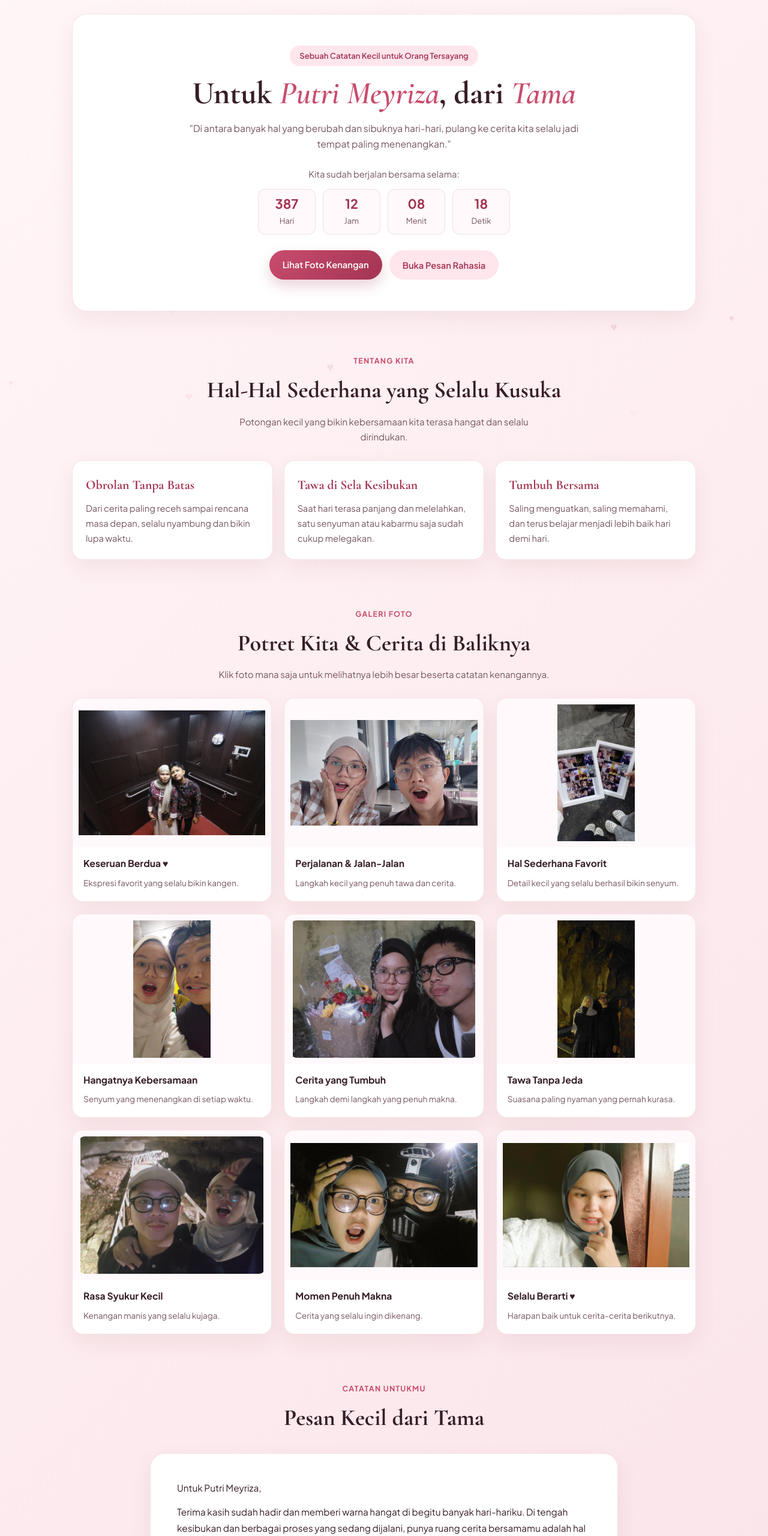
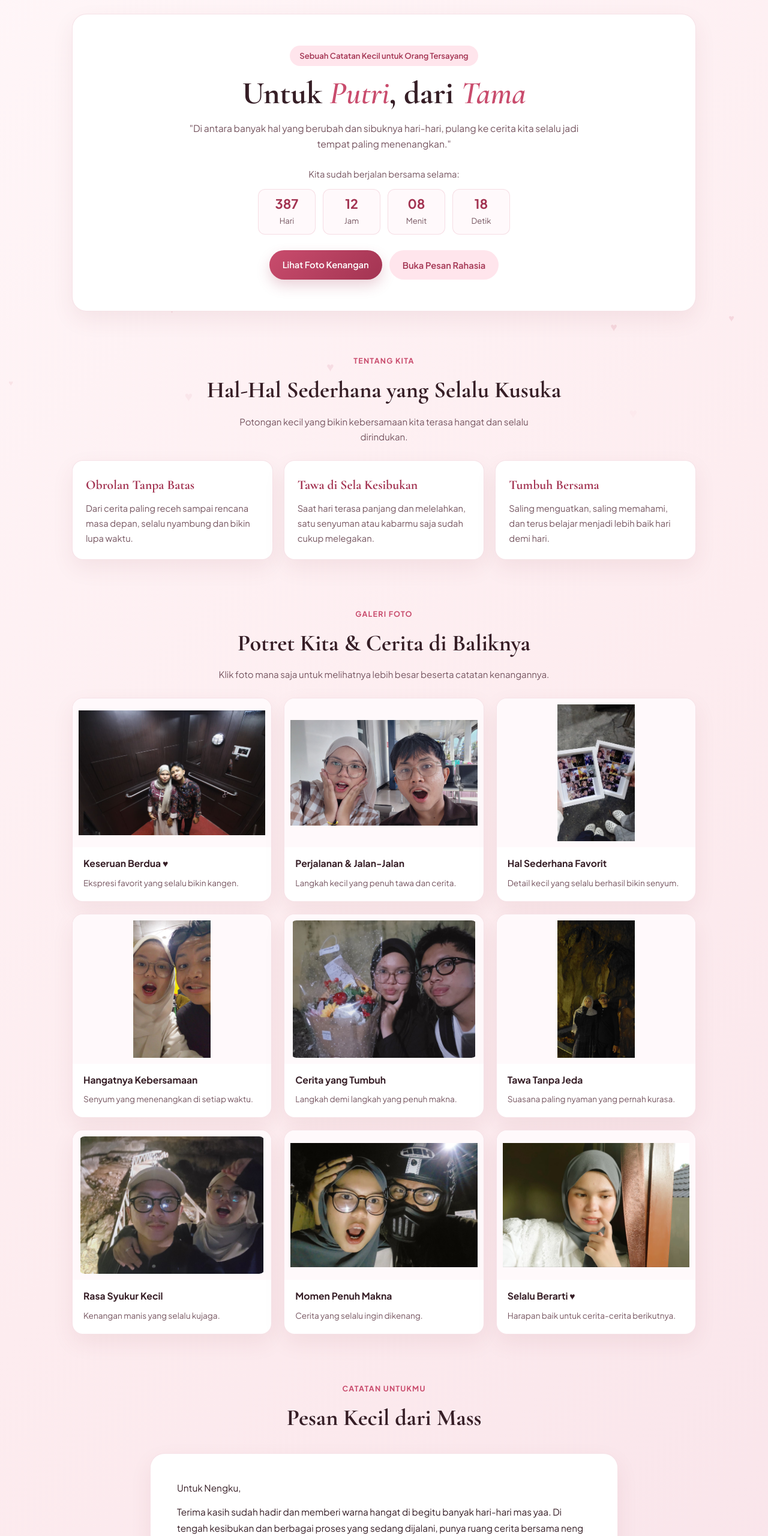
Before and after one commit to putrapratama2209-boop/Myhome, a plain HTML site: page index.html in a window 1280 px wide. Shown: the part 100-2660 px from the top of the page at 60% size. Drawn offline with nearby package versions, Linux system fonts and the light colour scheme.

Commit message:
Update index.html

```diff
--- a/index.html
+++ b/index.html
@@ -3,7 +3,7 @@
 <head>
     <meta charset="UTF-8" />
     <meta name="viewport" content="width=device-width, initial-scale=1.0" />
-    <title>Ruang Kenangan Kita | Tama &amp; Putri Meyriza</title>
+    <title>Ruang Kenangan Kita | Tama &amp; Putri Meyriza Handayani</title>
     <link rel="preconnect" href="https://fonts.googleapis.com">
     <link rel="preconnect" href="https://fonts.gstatic.com" crossorigin>
     <link href="https://fonts.googleapis.com/css2?family=Cormorant+Garamond:ital,wght@0,600;0,700;1,600&family=Plus+Jakarta+Sans:wght@400;500;600;700&display=swap" rel="stylesheet">
@@ -35,7 +35,7 @@
         <section id="cerita" class="hero">
             <div class="container hero-card">
                 <span class="badge">Sebuah Catatan Kecil untuk Orang Tersayang</span>
-                <h1>Untuk <span>Putri Meyriza</span>, dari <span>Tama</span></h1>
+                <h1>Untuk <span>Putri</span>, dari <span>Tama</span></h1>
                 <p class="quote">
                     "Di antara banyak hal yang berubah dan sibuknya hari-hari, pulang ke cerita kita selalu jadi tempat paling menenangkan."
                 </p>
@@ -92,9 +92,9 @@
 
                 <div class="photo-grid">
                     <!-- Foto 1 -->
-                    <figure class="photo-card" data-img="foto-kita1.jpeg" data-caption="Momen seru dan ekspresif bareng Putri—selalu ada tawa dan cerita menyenangkan di setiap waktu yang kita habiskan bersama.">
+                    <figure class="photo-card" data-img="foto-kita1.jpeg" data-caption="Momen seru dan ekspresif bareng kamu selalu ada tawa dan cerita menyenangkan di setiap waktu yang kita habiskan bersama.">
                         <div class="img-frame">
-                            <img src="foto-kita1.jpeg" alt="Foto Tama dan Putri Meyriza 1" />
+                            <img src="foto-kita1.jpeg" alt="Foto Kita 1" />
                         </div>
                         <figcaption>
                             <strong>Keseruan Berdua ♥</strong>
@@ -103,9 +103,9 @@
                     </figure>
 
                     <!-- Foto 2 -->
-                    <figure class="photo-card" data-img="foto-kita2.jpeg" data-caption="Momen jalan dan eksplor tempat baru bareng kamu—selalu ada cerita seru dan rasa hangat yang bikin betah.">
+                    <figure class="photo-card" data-img="foto-kita2.jpeg" data-caption="Momen jalan dan eksplor tempat baru bareng kamu selalu ada cerita seru dan rasa hangat yang bikin betah.">
                         <div class="img-frame">
-                            <img src="foto-kita2.jpeg" alt="Foto Tama dan Putri Meyriza 2" />
+                            <img src="foto-kita2.jpeg" alt="Foto Kita 2" />
                         </div>
                         <figcaption>
                             <strong>Perjalanan &amp; Jalan-Jalan</strong>
@@ -116,7 +116,7 @@
                     <!-- Foto 3 -->
                     <figure class="photo-card" data-img="foto-kita3.jpeg" data-caption="Detail kecil seperti bunga, makanan enak, atau obrolan santai yang terasa istimewa karena dijalani bersamamu.">
                         <div class="img-frame">
-                            <img src="foto-kita3.jpeg" alt="Foto Tama dan Putri Meyriza 3" />
+                            <img src="foto-kita3.jpeg" alt="Foto Kita 3" />
                         </div>
                         <figcaption>
                             <strong>Hal Sederhana Favorit</strong>
@@ -127,7 +127,7 @@
                     <!-- Foto 4 -->
                     <figure class="photo-card" data-img="foto-kita4.jpeg" data-caption="Potret hangat di sela aktivitas harian yang selalu berhasil bikin hari terasa lebih ringan.">
                         <div class="img-frame">
-                            <img src="foto-kita4.jpeg" alt="Foto Tama dan Putri Meyriza 4" />
+                            <img src="foto-kita4.jpeg" alt="Foto Kita 4" />
                         </div>
                         <figcaption>
                             <strong>Hangatnya Kebersamaan</strong>
@@ -138,7 +138,7 @@
                     <!-- Foto 5 -->
                     <figure class="photo-card" data-img="foto-kita5.jpeg" data-caption="Salah satu sudut kenangan yang bikin selalu ingin kembali mengingat bagaimana kita saling menguatkan.">
                         <div class="img-frame">
-                            <img src="foto-kita5.jpeg" alt="Foto Tama dan Putri Meyriza 5" />
+                            <img src="foto-kita5.jpeg" alt="Foto Kita 5" />
                         </div>
                         <figcaption>
                             <strong>Cerita yang Tumbuh</strong>
@@ -149,7 +149,7 @@
                     <!-- Foto 6 -->
                     <figure class="photo-card" data-img="foto-kita6.jpeg" data-caption="Momen santai dan penuh tawa yang rasanya selalu ingin diulang lagi kapan saja.">
                         <div class="img-frame">
-                            <img src="foto-kita6.jpeg" alt="Foto Tama dan Putri Meyriza 6" />
+                            <img src="foto-kita6.jpeg" alt="Foto Kita 6" />
                         </div>
                         <figcaption>
                             <strong>Tawa Tanpa Jeda</strong>
@@ -160,7 +160,7 @@
                     <!-- Foto 7 -->
                     <figure class="photo-card" data-img="foto-kita7.jpeg" data-caption="Potret manis yang selalu menyimpan rasa syukur karena bisa berjalan sejauh ini bersamamu.">
                         <div class="img-frame">
-                            <img src="foto-kita7.jpeg" alt="Foto Tama dan Putri Meyriza 7" />
+                            <img src="foto-kita7.jpeg" alt="Foto Kita 7" />
                         </div>
                         <figcaption>
                             <strong>Rasa Syukur Kecil</strong>
@@ -171,7 +171,7 @@
                     <!-- Foto 8 -->
                     <figure class="photo-card" data-img="foto-kita8.jpeg" data-caption="Salah satu momen berkesan yang bikin selalu bersyukur punya cerita bersamamu.">
                         <div class="img-frame">
-                            <img src="foto-kita8.jpeg" alt="Foto Tama dan Putri Meyriza 8" />
+                            <img src="foto-kita8.jpeg" alt="Foto Kita 8" />
                         </div>
                         <figcaption>
                             <strong>Momen Penuh Makna</strong>
@@ -182,7 +182,7 @@
                     <!-- Foto 9 -->
                     <figure class="photo-card" data-img="foto-kita9.jpeg" data-caption="Satu dari banyak alasan mengapa kebersamaan kita selalu terasa berharga di setiap musim.">
                         <div class="img-frame">
-                            <img src="foto-kita9.jpeg" alt="Foto Tama dan Putri Meyriza 9" />
+                            <img src="foto-kita9.jpeg" alt="Foto Kita 9" />
                         </div>
                         <figcaption>
                             <strong>Selalu Berarti ♥</strong>
@@ -198,20 +198,20 @@
             <div class="container">
                 <div class="section-heading">
                     <span class="tag">CATATAN UNTUKMU</span>
-                    <h2>Pesan Kecil dari Tama</h2>
+                    <h2>Pesan Kecil dari Mass</h2>
                 </div>
                 <article class="letter-card">
-                    <p>Untuk Putri Meyriza,</p>
+                    <p>Untuk Nengku,</p>
                     <p>
-                        Terima kasih sudah hadir dan memberi warna hangat di begitu banyak hari-hariku.
+                        Terima kasih sudah hadir dan memberi warna hangat di begitu banyak hari-hari mas yaa.
                         Di tengah kesibukan dan berbagai proses yang sedang dijalani, punya ruang cerita
-                        bersamamu adalah hal yang selalu kusyukuri.
+                        bersama neng adalah hal yang selalu mass syukuri.
                     </p>
                     <p>
                         Semoga ke depannya kita bisa terus melangkah dengan saling menjaga, saling mendukung,
                         dan mengumpulkan lebih banyak kenangan indah bersama.
                     </p>
-                    <p class="signature">Selalu sayang, Tama ♥</p>
+                    <p class="signature">LOVE YOU ♥</p>
                 </article>
             </div>
         </section>
@@ -219,7 +219,7 @@
 
     <footer class="footer">
         <div class="container">
-            <p>Ruang Kenangan Tama &amp; Putri Meyriza ♥</p>
+            <p>Ruang Kenangan Tama &amp; Putri ♥</p>
         </div>
     </footer>
 
@@ -236,7 +236,7 @@
     <div id="secretModal" class="modal" role="dialog" aria-modal="true" aria-label="Pesan rahasia">
         <div class="modal-content">
             <button id="closeSecret" class="close-modal" type="button" aria-label="Tutup">&times;</button>
-            <h3>Pesan Rahasia untuk Putri ♥</h3>
+            <h3>Pesan Rahasia untuk Neng ♥</h3>
             <p>
                 Kamu hebat banget sudah melewati banyak hal sampai hari ini. Jangan lupa istirahat,
                 jaga kesehatan, dan ingat bahwa Tama selalu mendukungmu.
```
